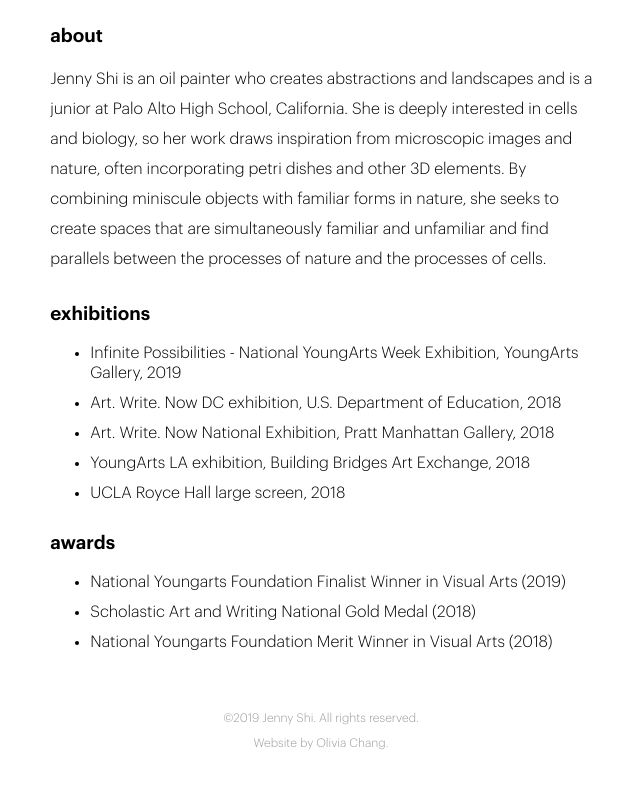
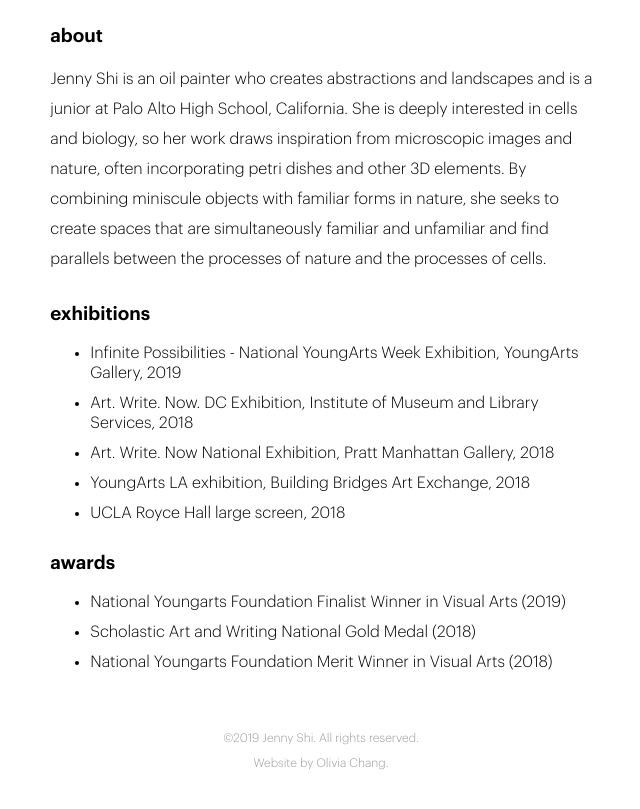
Before and after one commit to oliviachang29/jenny, a Jekyll site: the page built from about.markdown, in a window 1280 px wide, cut to the strip 617-1499 px from the top of the page. Shown: the top 809 px of the strip, without its empty margins (319-959 px from the left). Built offline with Jekyll 4.4.1, drawn with Linux system fonts in a browser that asks for light colours; nearby versions of some CDN libraries.

Commit message:
Updated About

```diff
--- a/about.markdown
+++ b/about.markdown
@@ -14,7 +14,7 @@ layout: static
 	<h3>exhibitions</h3>
 	<ul>
                 <li>Infinite Possibilities - National YoungArts Week Exhibition, YoungArts Gallery, 2019</li>
-		<li>Art. Write. Now DC exhibition, U.S. Department of Education, 2018</li>
+		<li>Art. Write. Now. DC Exhibition, Institute of Museum and Library Services, 2018</li>
 		<li>Art. Write. Now National Exhibition, Pratt Manhattan Gallery, 2018</li>
 		<li>YoungArts LA exhibition, Building Bridges Art Exchange, 2018</li>
 		<li>UCLA Royce Hall large screen, 2018</li>
```
